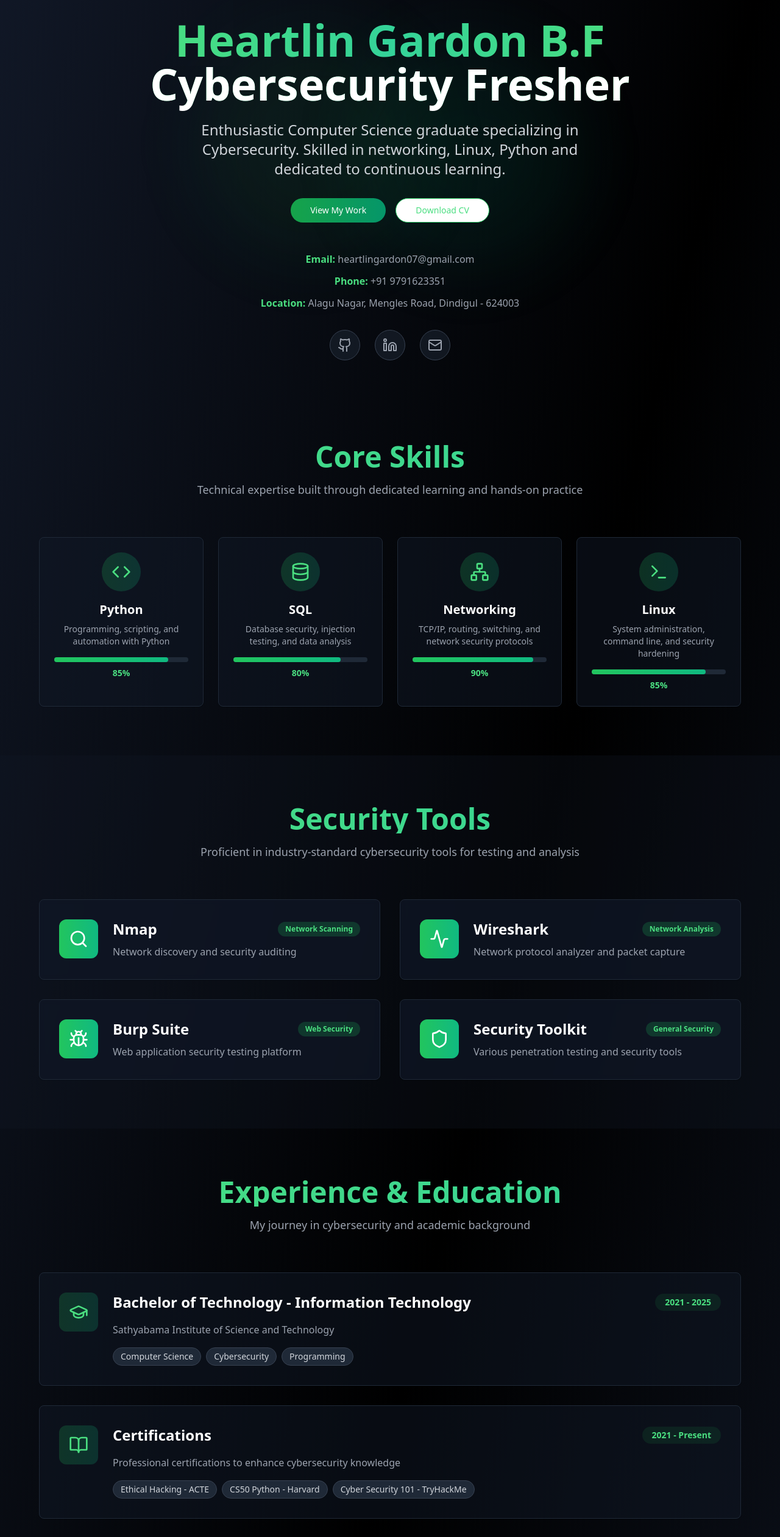
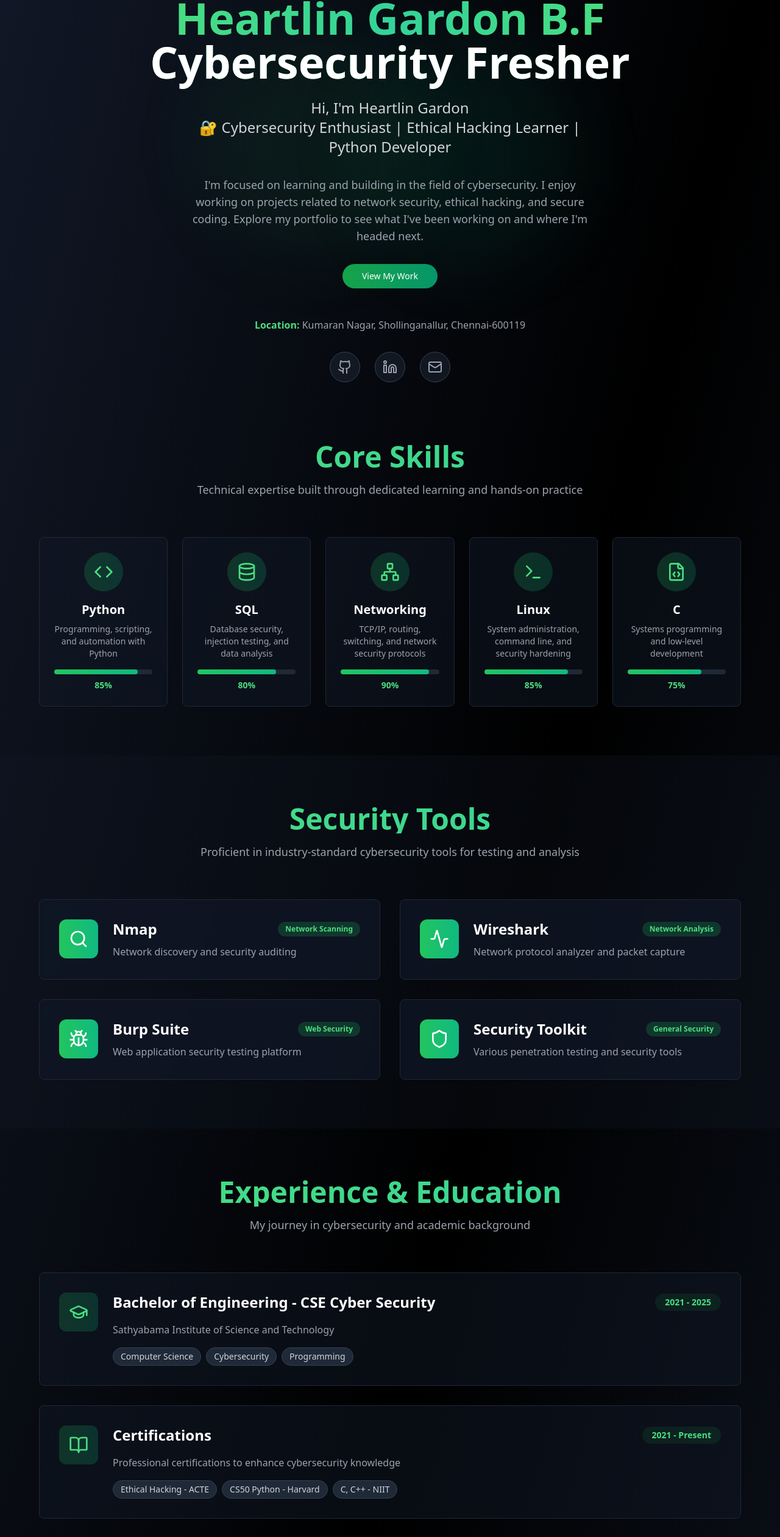
Before and after one commit to onlycoder443/cyber-shadow-portfolio-mentor, a React (Vite) app: page / in a window 1280 px wide. Shown: the part 155-2676 px from the top of the page at 61% size. Built offline with nearby package versions, Linux system fonts and the light colour scheme.

Commit message:
Update portfolio content
- Updated education, skills, and contact information.
- Modified the introduction section.
- Changed button actions.
- Updated the hero section's content.

```diff
--- a/src/components/Experience.tsx
+++ b/src/components/Experience.tsx
@@ -4,7 +4,7 @@ import { GraduationCap, Users, BookOpen } from "lucide-react";
 
 const experiences = [
   {
-    title: "Bachelor of Technology - Information Technology",
+    title: "Bachelor of Engineering - CSE Cyber Security",
     icon: GraduationCap,
     period: "2021 - 2025",
     description: "Sathyabama Institute of Science and Technology",
@@ -15,7 +15,7 @@ const experiences = [
     icon: BookOpen,
     period: "2021 - Present",
     description: "Professional certifications to enhance cybersecurity knowledge",
-    highlights: ["Ethical Hacking - ACTE", "CS50 Python - Harvard", "Cyber Security 101 - TryHackMe"]
+    highlights: ["Ethical Hacking - ACTE", "CS50 Python - Harvard", "C, C++ - NIIT"]
   },
   {
     title: "Mentoring & Knowledge Sharing",
--- a/src/components/Hero.tsx
+++ b/src/components/Hero.tsx
@@ -26,28 +26,29 @@ const Hero = () => {
         </h1>
 
         <p className="text-xl md:text-2xl text-gray-300 mb-8 max-w-2xl mx-auto leading-relaxed">
-          Enthusiastic Computer Science graduate specializing in Cybersecurity.
-          Skilled in networking, Linux, Python and dedicated to continuous learning.
+          Hi, I'm Heartlin Gardon<br/>
+          🔐 Cybersecurity Enthusiast | Ethical Hacking Learner | Python Developer
+        </p>
+
+        <p className="text-lg text-gray-400 mb-8 max-w-2xl mx-auto">
+          I'm focused on learning and building in the field of cybersecurity. I enjoy working on projects related to network security, ethical hacking, and secure coding. Explore my portfolio to see what I've been working on and where I'm headed next.
         </p>
 
         <div className="flex flex-wrap justify-center gap-4 mb-12">
-          <Button className="bg-gradient-to-r from-green-600 to-emerald-600 hover:from-green-500 hover:to-emerald-500 text-white px-8 py-3 rounded-full transition-all duration-300 transform hover:scale-105">
+          <Button
+            className="bg-gradient-to-r from-green-600 to-emerald-600 hover:from-green-500 hover:to-emerald-500 text-white px-8 py-3 rounded-full transition-all duration-300 transform hover:scale-105"
+            onClick={() => {
+              const projectsSection = document.getElementById('projects');
+              projectsSection?.scrollIntoView({ behavior: 'smooth' });
+            }}
+          >
             View My Work
-          </Button>
-          <Button variant="outline" className="border-green-500 text-green-400 hover:bg-green-500/10 px-8 py-3 rounded-full transition-all duration-300">
-            Download CV
           </Button>
         </div>
 
         <div className="flex flex-col items-center space-y-3 mb-8">
           <p className="text-gray-400">
-            <span className="font-semibold text-green-400">Email:</span> heartlingardon07@gmail.com
-          </p>
-          <p className="text-gray-400">
-            <span className="font-semibold text-green-400">Phone:</span> +91 9791623351
-          </p>
-          <p className="text-gray-400">
-            <span className="font-semibold text-green-400">Location:</span> Alagu Nagar, Mengles Road, Dindigul - 624003
+            <span className="font-semibold text-green-400">Location:</span> Kumaran Nagar, Shollinganallur, Chennai-600119
           </p>
         </div>
 
--- a/src/components/Skills.tsx
+++ b/src/components/Skills.tsx
@@ -1,6 +1,6 @@
 
 import { Card } from "@/components/ui/card";
-import { Code, Database, Network, Terminal } from "lucide-react";
+import { Code, Database, Network, Terminal, FileCode } from "lucide-react";
 
 const skills = [
   {
@@ -26,6 +26,12 @@ const skills = [
     icon: Terminal,
     description: "System administration, command line, and security hardening",
     level: 85
+  },
+  {
+    name: "C",
+    icon: FileCode,
+    description: "Systems programming and low-level development",
+    level: 75
   }
 ];
 
@@ -42,7 +48,7 @@ const Skills = () => {
           </p>
         </div>
 
-        <div className="grid grid-cols-1 md:grid-cols-2 lg:grid-cols-4 gap-6">
+        <div className="grid grid-cols-1 md:grid-cols-2 lg:grid-cols-5 gap-6">
           {skills.map((skill, index) => (
             <Card key={skill.name} className="bg-gray-900/50 border-gray-800 hover:border-green-500/50 transition-all duration-300 p-6 group hover:transform hover:scale-105">
               <div className="flex flex-col items-center text-center">
--- a/src/pages/Index.tsx
+++ b/src/pages/Index.tsx
@@ -13,7 +13,9 @@ const Index = () => {
       <Skills />
       <Tools />
       <Experience />
-      <Projects />
+      <div id="projects">
+        <Projects />
+      </div>
       <Contact />
     </div>
   );
```
